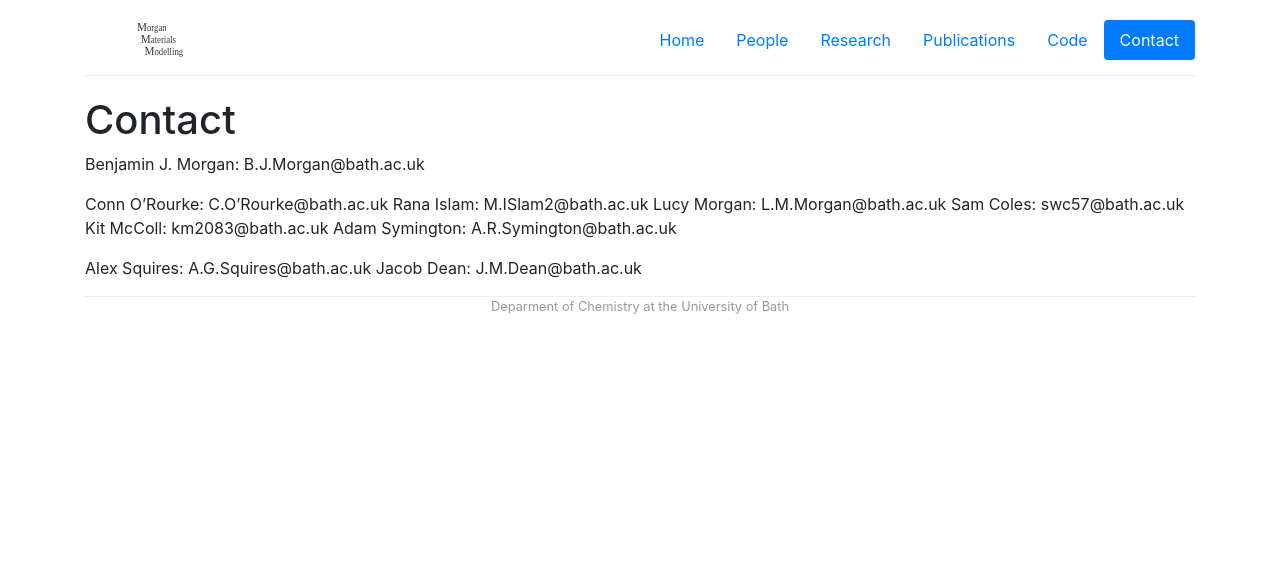
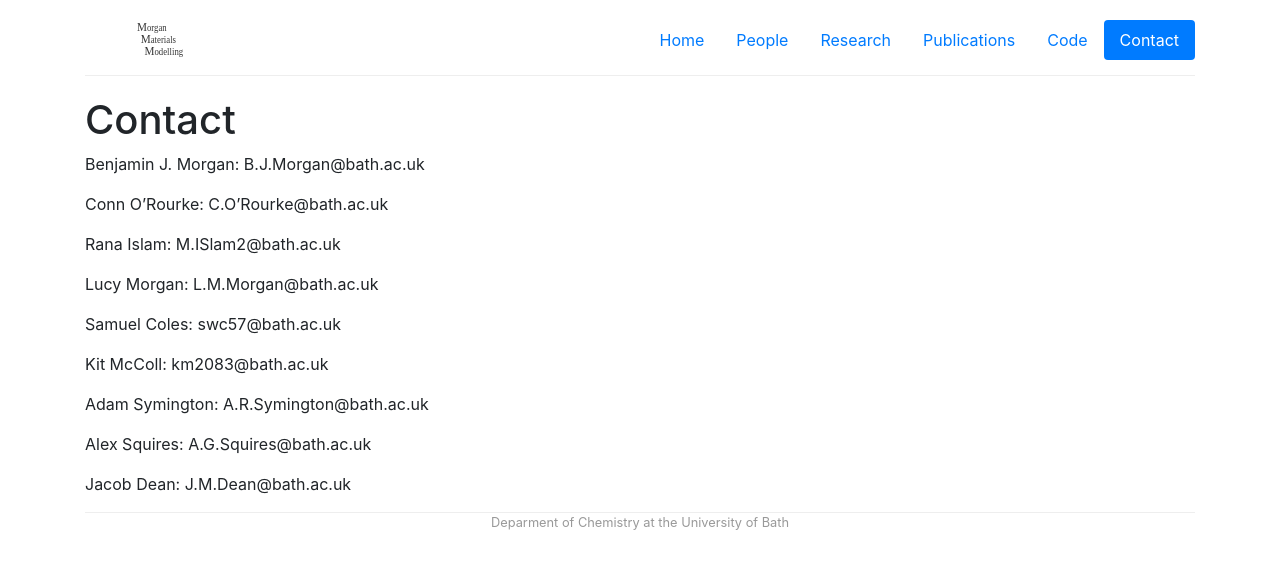
Before and after one commit to morgan-group-bath/morgan-group-bath.github.io, a Jekyll site: the page built from contact.md, in a window 1280 px wide. Shown: the top 569 px of the page. Built offline with Jekyll 4.4.1, drawn with Linux system fonts in a browser that asks for light colours.

Commit message:
reformat contact info

```diff
--- a/_data/people.yml
+++ b/_data/people.yml
@@ -61,7 +61,7 @@ ugrad-b:
     role: ugrad
 
 Sam:
-    display_name: "Sam Coles"
+    display_name: "Samuel Coles"
     webpage: https://scholar.google.co.uk/citations?user=H4tde6gAAAAJ&hl=en
     role: postdoc
     image: /img/people/sam.jpeg
--- a/contact.md
+++ b/contact.md
@@ -6,11 +6,17 @@ title: Contact
 Benjamin J. Morgan: B.J.Morgan@bath.ac.uk
 
 Conn O'Rourke: C.O'Rourke@bath.ac.uk
+
 Rana Islam: M.ISlam2@bath.ac.uk
+
 Lucy Morgan: L.M.Morgan@bath.ac.uk
-Sam Coles: swc57@bath.ac.uk
+
+Samuel Coles: swc57@bath.ac.uk
+
 Kit McColl: km2083@bath.ac.uk
+
 Adam Symington: A.R.Symington@bath.ac.uk
 
 Alex Squires: A.G.Squires@bath.ac.uk
+
 Jacob Dean: J.M.Dean@bath.ac.uk
```
